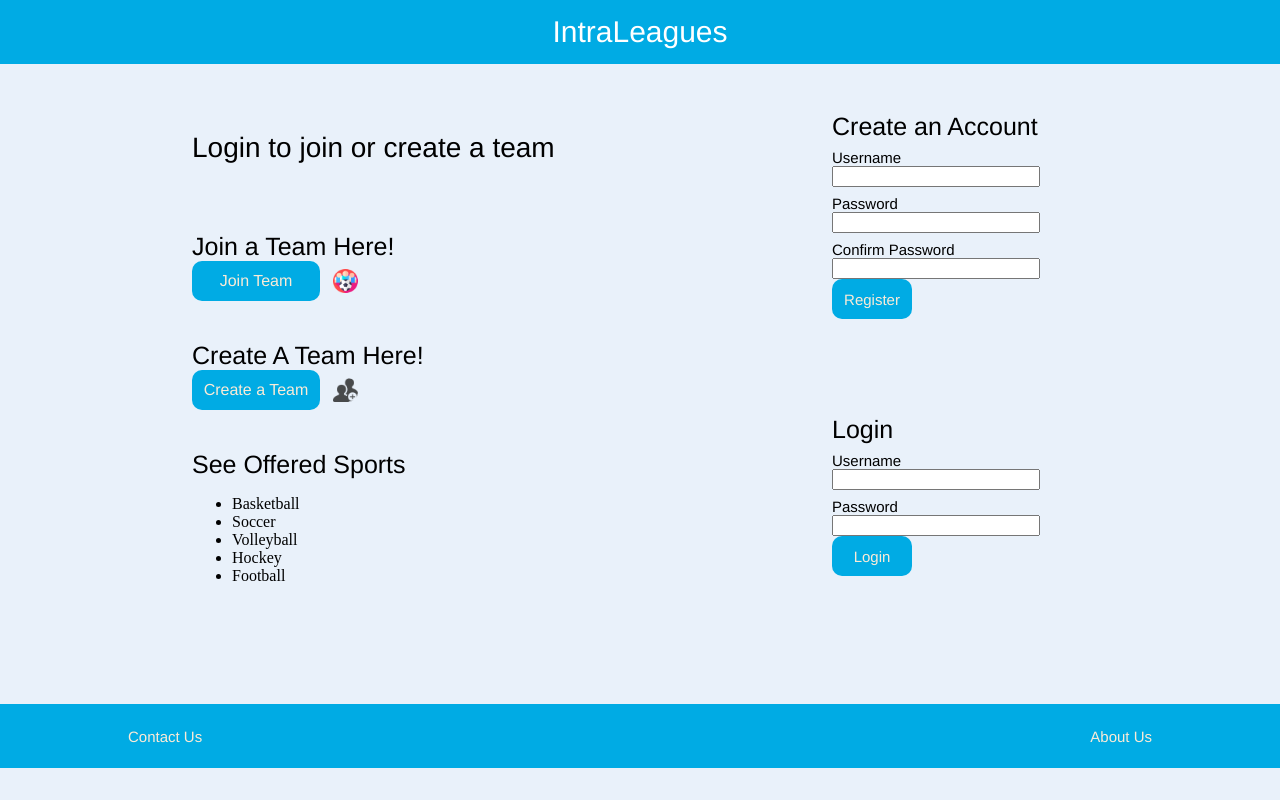
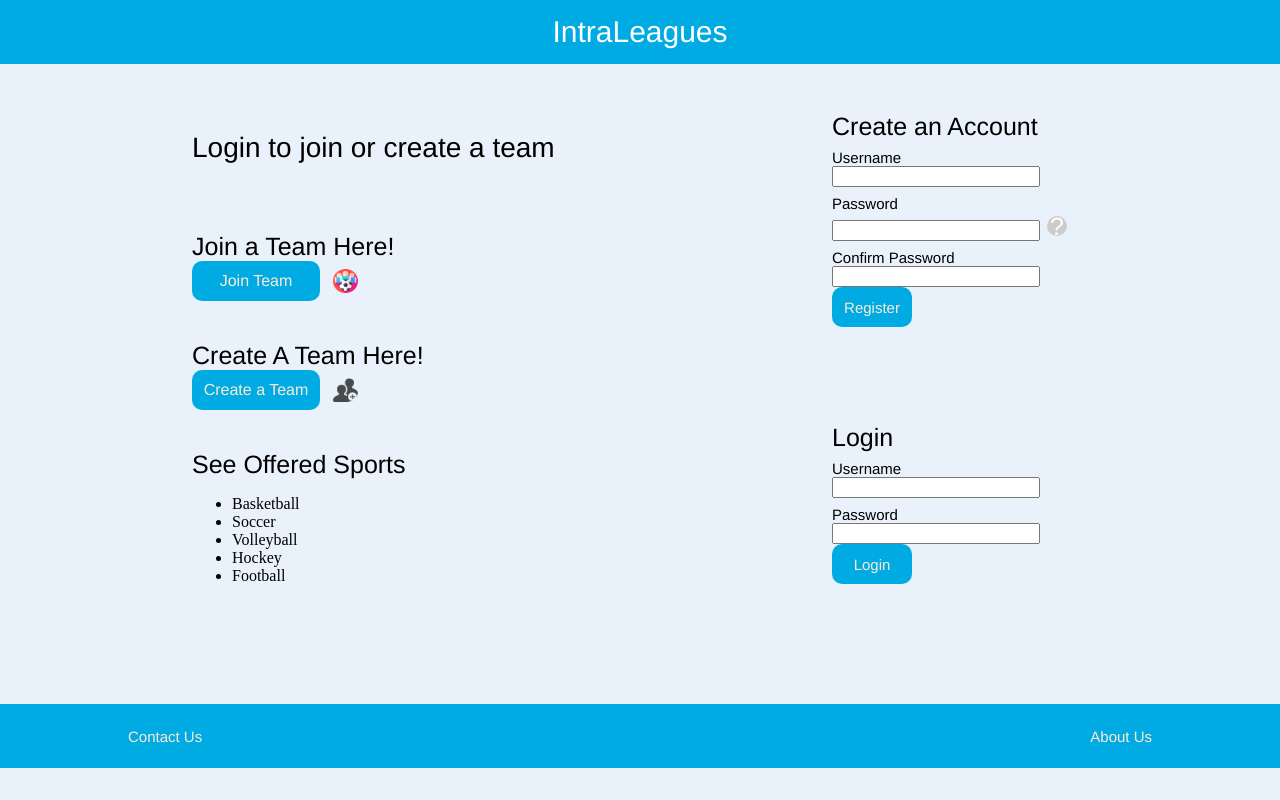
Before and after one commit to Sovinder/CSE-312-SJTM-Project, a Flask app: page / in a window 1280 px wide. Run offline with Flask 3, Linux system fonts and the light colour scheme; data that the repository does not hold is empty.

Commit message:
dunno what happened but password and redirect commits

```diff
--- a/app.py
+++ b/app.py
@@ -343,6 +343,12 @@ def register():
                 response.headers['Location'] = '/'
                 response.status_code = 302
                 return response
+            else:
+                register_error = "Password too weak. Look at requirements and try again."
+                return render_template('index.html', register_error=register_error)
+        else:
+            register_error = "Passwords do not match. Try again."
+            return render_template('index.html', register_error=register_error)
 
 
 @app.route("/login",methods=['POST'])
@@ -382,6 +388,12 @@ def login():
             response.set_cookie('auth',auth_token,max_age=3600,httponly=True)
             response.status_code = 302
             return response
+        else:
+            login_error = "Invalid username or password. Try again."
+            return render_template('index.html', login_error=login_error)
+    else:
+        login_error = "Invalid username or password. Try again."
+        return render_template('index.html', login_error=login_error)
 
 @app.route("/logout",methods=['POST'])
 def logout():
--- a/static/style.css
+++ b/static/style.css
@@ -181,3 +181,53 @@ body{
   background:#fff;
   cursor: pointer;
 }
+
+.question-mark {
+  display: inline-block;
+  width: 20px;
+  height: 20px;
+  background-color: #ccc;
+  color: #fff;
+  border-radius: 50%;
+  text-align: center;
+  line-height: 20px;
+  cursor: pointer;
+  }
+
+  .password-container {
+  position: relative;
+  }
+
+  .password-info {
+  display: none;
+  position: absolute;
+  background-color: #f9f9f9;
+  border: 1px solid #ccc;
+  padding: 5px;
+  border-radius: 5px;
+  width: 200px;
+  top: calc(50% - 10px);
+  left: calc(55% + 5px);
+  z-index: 1;
+  font-size: 12px;
+  }
+
+  .question-mark:hover + .password-info {
+  display: block;
+  }
+
+  .register-error {
+  position: relative;
+  top: -50px;
+  padding-left: 15vw;
+  font-family: 'Franklin Gothic Medium', 'Arial Narrow', Arial, sans-serif;
+  font-size: 15px;
+  }
+
+  .login-error {
+  position: relative;
+  top: -50px;
+  padding-left: 15vw;
+  font-family: 'Franklin Gothic Medium', 'Arial Narrow', Arial, sans-serif;
+  font-size: 15px;
+  }
--- a/templates/index.html
+++ b/templates/index.html
@@ -60,11 +60,20 @@
           <label class="label3">Username</label>
           <input name="reg-username" class="input-field" type="text"/>
           <label class="label3">Password</label>
+          <div class="password-container">
             <input name="reg-password" type="password" class="input-field" />
+            <div class="question-mark" id="question-mark">?</div>
+            <div class="password-info" id="password-info">Password must be at least 8 characters long and contain at least one uppercase letter, one number, and one special character.</div>
+          </div>
           <label class="label3">Confirm Password</label>
           <input name="reg-confirm" type="password" class="input-field"/>
           <button class="login-btn" type="submit">Register</button>
         </form>
+        <div class="register-error">
+          {% if register_error %}
+          <p class="error">{{ register_error }}</p>
+          {% endif %}
+        </div>
         <form class="credentials-form" action="/login" method="POST">Login
           <label class="label3">Username</label>
           <input class="input-field" type="text" name="log-username"/>
@@ -72,6 +81,11 @@
           <input type="password" class="input-field" name="log-password"/>
           <button class="login-btn" type="submit">Login</button>
         </form>
+        <div class="login-error">
+          {% if login_error %}
+          <p class="error">{{ login_error }}</p>
+          {% endif %}
+      </div>
       {% endif %}
     </div>
   </div>
```
